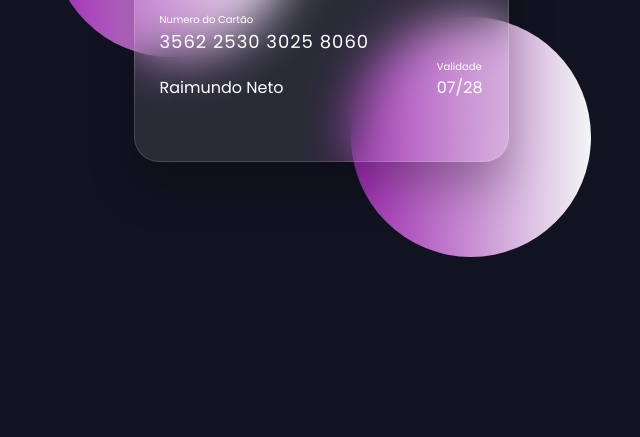
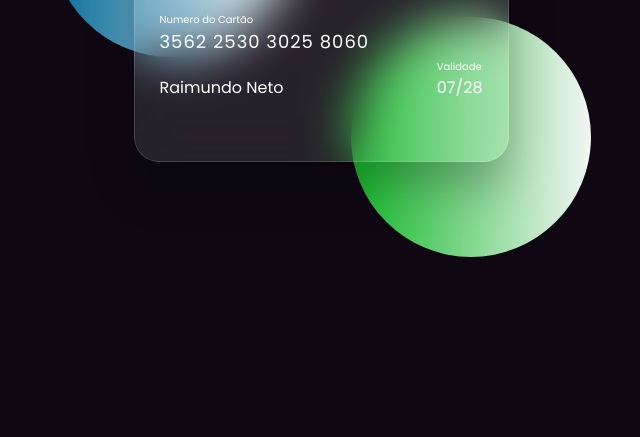
Before and after one commit to PauloRicardoAb/FlippingCard, a plain HTML site: page index.html in a window 1280 px wide. Shown: the part 363-800 px from the top of the page, without its empty margins (319-959 px from the left). Drawn offline with Linux system fonts and the light colour scheme.

Commit message:
style: change background and accent colors

```diff
--- a/css/style.css
+++ b/css/style.css
@@ -12,7 +12,7 @@
 section{
     min-height: 100vh;
     width: 100%;
-    background: #121321;
+    background: #0f0813;
     position: relative;
     display: flex;
     align-items: center;
@@ -29,7 +29,7 @@ section::before{
     width: 240px;
     border-radius: 50%;
     transform: translate(-150px, -100px);
-    background: linear-gradient(90deg, #9c27b0, #f3f5f5);
+    background: linear-gradient(90deg, #046c9c, #f3f5f5);
 }
 section::after{
     content: "";
@@ -38,7 +38,7 @@ section::after{
     width: 240px;
     border-radius: 50%;
     transform: translate(150px, 100px);
-    background: linear-gradient(90deg, #9c27b0, #f3f5f5);
+    background: linear-gradient(90deg, #13b929, #f3f5f5);
 }
 
 .container{
```
